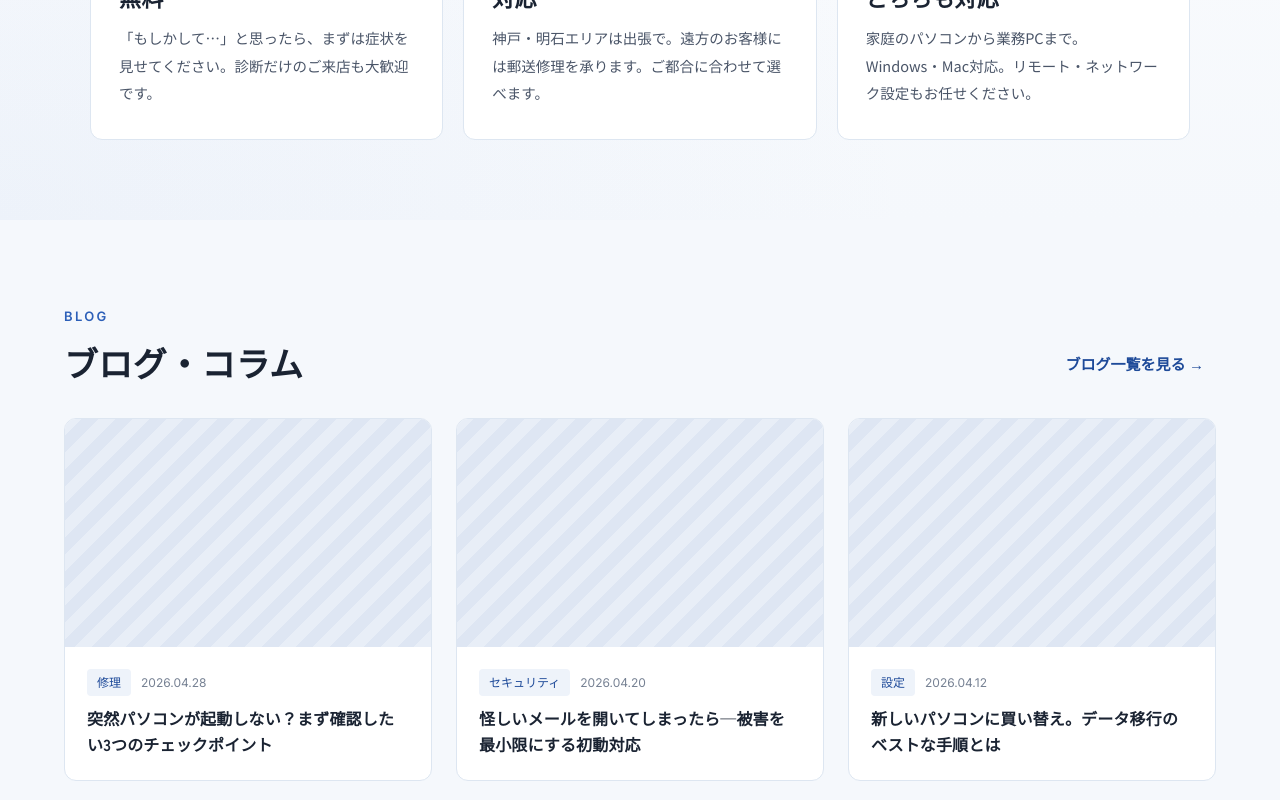
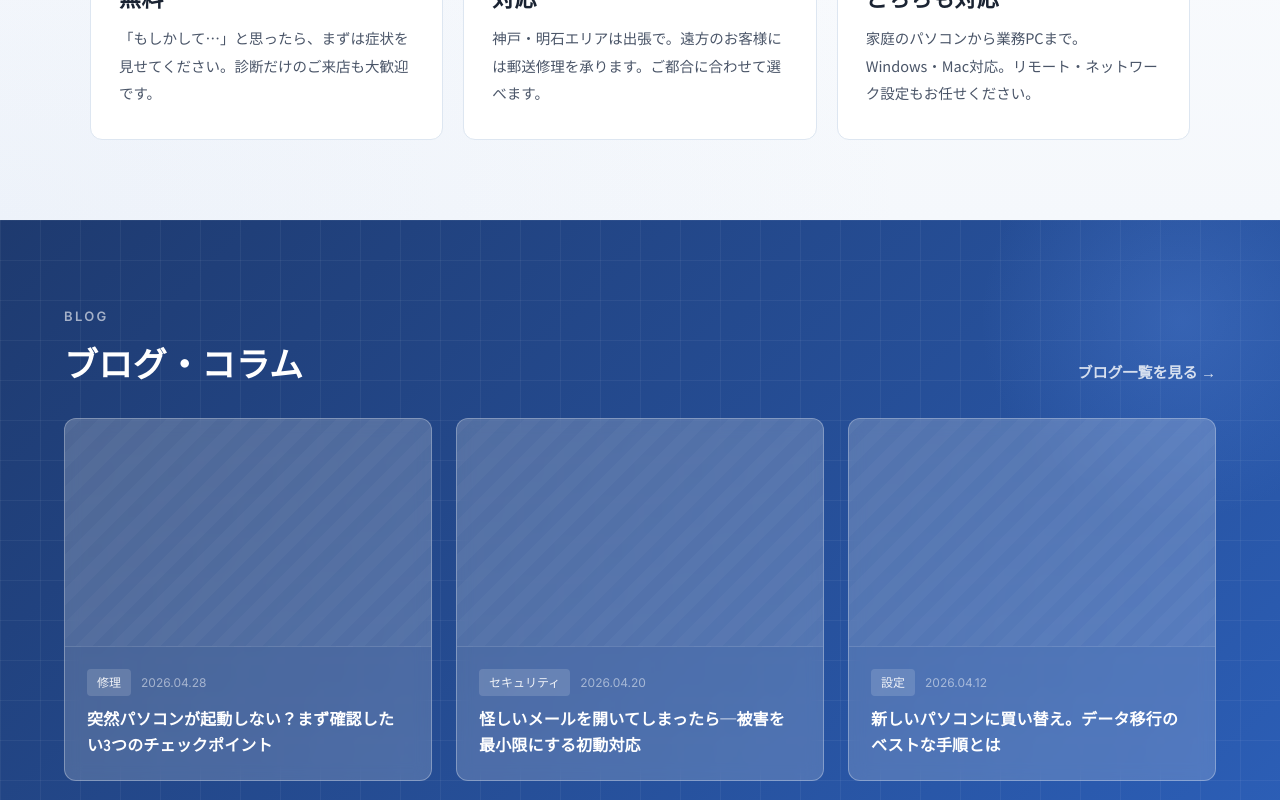
Before and after one commit to bullcomoffice/bullcom, a Next.js app: page / in a window 1280 px wide. Shown: the part 1520-2320 px from the top of the page. Built offline with nearby package versions, Linux system fonts and the light colour scheme.

Commit message:
feat: redesign blog section with dark bg and glass cards

```diff
--- a/app/page.tsx
+++ b/app/page.tsx
@@ -204,14 +204,30 @@
       </section>
 
       {/* ===== BLOG ===== */}
-      <section className="bg-soft">
-        <div className="container">
+      <section style={{
+        background: "linear-gradient(135deg, #1e3a6f 0%, #2c5fb8 100%)",
+        position: "relative", overflow: "hidden",
+      }}>
+        {/* 背景装飾 */}
+        <div aria-hidden="true" style={{
+          position: "absolute", inset: 0,
+          backgroundImage: "linear-gradient(to right, rgba(255,255,255,0.05) 1px, transparent 1px), linear-gradient(to bottom, rgba(255,255,255,0.05) 1px, transparent 1px)",
+          backgroundSize: "40px 40px",
+          pointerEvents: "none",
+        }} />
+        <div aria-hidden="true" style={{
+          position: "absolute", right: "-100px", top: "-100px",
+          width: "400px", height: "400px",
+          background: "radial-gradient(closest-side, rgba(100,149,237,0.25), transparent)",
+          borderRadius: "50%", pointerEvents: "none",
+        }} />
+        <div className="container" style={{ position: "relative", zIndex: 1 }}>
           <div style={{ display: "flex", justifyContent: "space-between", alignItems: "flex-end", marginBottom: "32px" }}>
             <div>
-              <span className="section-head__eyebrow">BLOG</span>
-              <h2 style={{ fontSize: "clamp(24px, 3vw, 34px)" }}>ブログ・コラム</h2>
+              <span style={{ display: "inline-block", fontFamily: "var(--font-en)", fontSize: "13px", letterSpacing: "0.18em", color: "rgba(255,255,255,0.6)", fontWeight: 600, textTransform: "uppercase", marginBottom: "12px" }}>BLOG</span>
+              <h2 style={{ fontSize: "clamp(24px, 3vw, 34px)", color: "#fff" }}>ブログ・コラム</h2>
             </div>
-            <Link href="/blog" className="btn btn-ghost">ブログ一覧を見る →</Link>
+            <Link href="/blog" style={{ color: "rgba(255,255,255,0.8)", fontSize: "15px", fontWeight: 600 }}>ブログ一覧を見る →</Link>
           </div>
           <div style={{ display: "grid", gridTemplateColumns: "repeat(3, 1fr)", gap: "24px" }} className="blog-grid">
             {[
@@ -220,18 +236,19 @@
               { tag: "設定", date: "2026.04.12", title: "新しいパソコンに買い替え。データ移行のベストな手順とは" },
             ].map((post) => (
               <Link key={post.title} href="/blog" style={{
-                background: "#fff", borderRadius: "var(--radius-lg)",
-                overflow: "hidden", border: "1px solid var(--color-border)",
-                transition: "transform 0.18s, box-shadow 0.18s",
+                background: "rgba(255,255,255,0.18)", backdropFilter: "blur(8px)",
+                borderRadius: "var(--radius-lg)",
+                overflow: "hidden", border: "1px solid rgba(255,255,255,0.3)",
+                transition: "transform 0.18s, box-shadow 0.18s, background 0.18s",
                 display: "flex", flexDirection: "column", textDecoration: "none",
               }}>
-                <div style={{ aspectRatio: "16/10", background: "repeating-linear-gradient(135deg, #e8eef7 0 12px, #dee6f3 12px 24px)" }} />
+                <div style={{ aspectRatio: "16/10", background: "repeating-linear-gradient(135deg, rgba(255,255,255,0.06) 0 12px, rgba(255,255,255,0.03) 12px 24px)", borderBottom: "1px solid rgba(255,255,255,0.1)" }} />
                 <div style={{ padding: "22px", flex: 1, display: "flex", flexDirection: "column", gap: "10px" }}>
-                  <div style={{ display: "flex", gap: "10px", alignItems: "center", fontSize: "12px", color: "var(--color-text-muted)", fontFamily: "var(--font-en)" }}>
-                    <span className="tag">{post.tag}</span>
+                  <div style={{ display: "flex", gap: "10px", alignItems: "center", fontSize: "12px", color: "rgba(255,255,255,0.5)", fontFamily: "var(--font-en)" }}>
+                    <span style={{ display: "inline-block", padding: "3px 10px", background: "rgba(255,255,255,0.15)", color: "rgba(255,255,255,0.9)", fontSize: "12px", borderRadius: "4px", fontWeight: 500 }}>{post.tag}</span>
                     <span>{post.date}</span>
                   </div>
-                  <h3 style={{ fontSize: "16px", lineHeight: 1.6, color: "var(--color-text)" }}>{post.title}</h3>
+                  <h3 style={{ fontSize: "16px", lineHeight: 1.6, color: "#fff" }}>{post.title}</h3>
                 </div>
               </Link>
             ))}
```
